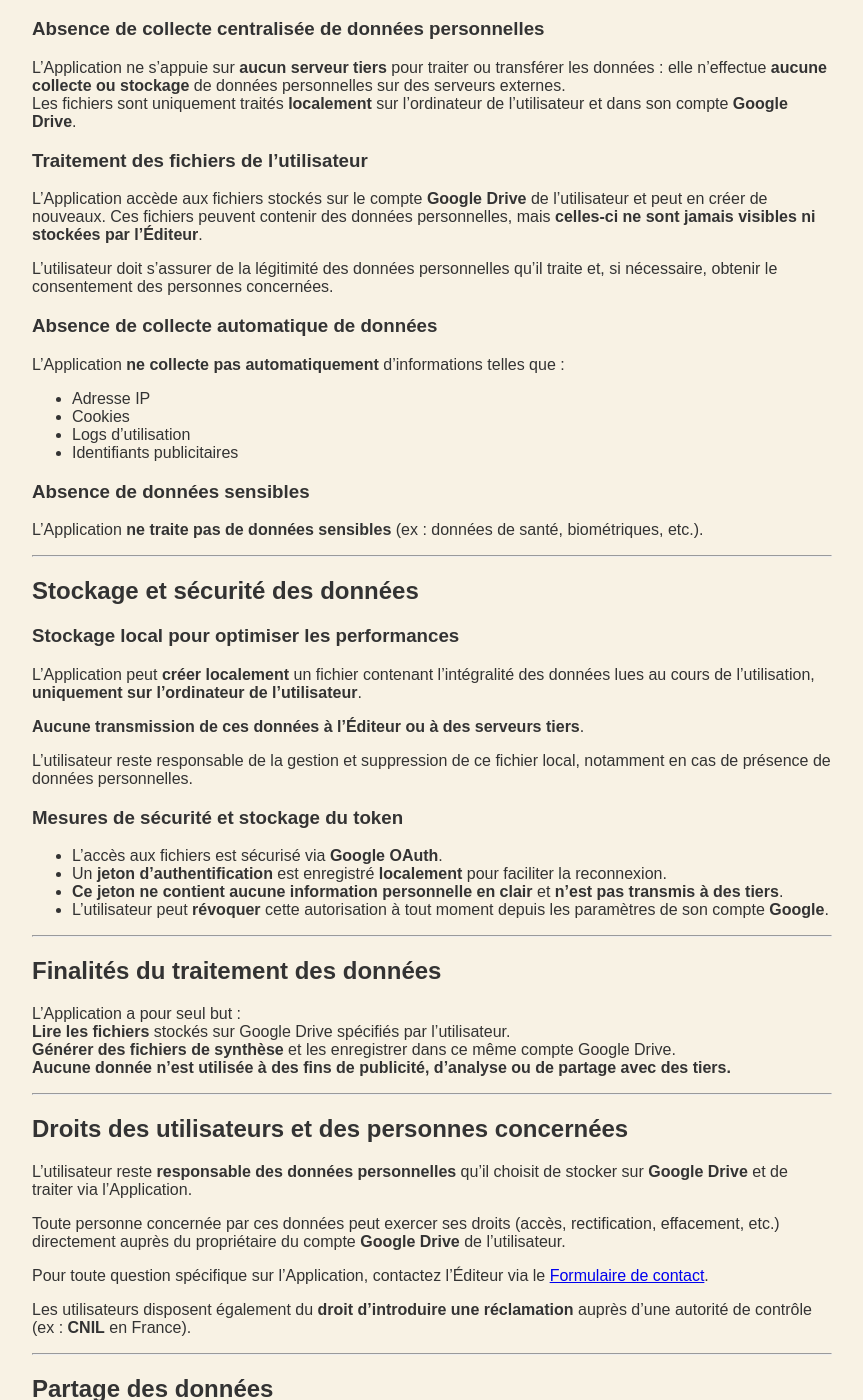
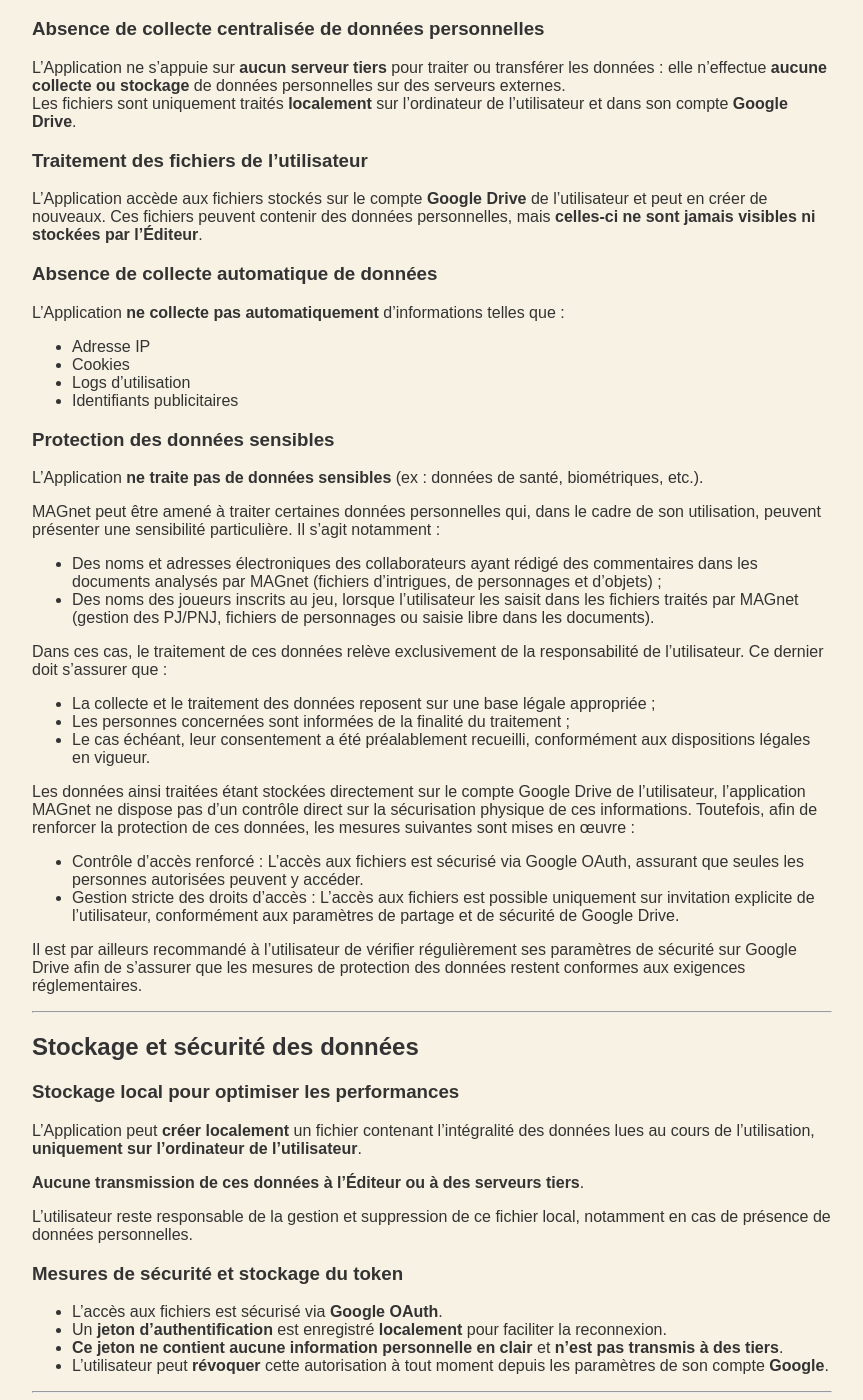
Before and after one commit to magnetlamoulinetteagn/magnetlamoulinetteagn.github.io, a Jekyll site: the page built from pages/privacy.md, in a window 1280 px wide and 1400 px high, scrolled down 625 px. Shown: the whole window, without its empty margins (208-1071 px from the left). Built offline with Jekyll 4.4.1, drawn with Linux system fonts in a browser that asks for light colours.

```diff
--- a/pages/privacy.md
+++ b/pages/privacy.md
@@ -36,7 +36,7 @@ Les fichiers sont uniquement traités **localement** sur l’ordinateur de l’u
 ### Traitement des fichiers de l’utilisateur
 L’Application accède aux fichiers stockés sur le compte **Google Drive** de l’utilisateur et peut en créer de nouveaux. Ces fichiers peuvent contenir des données personnelles, mais **celles-ci ne sont jamais visibles ni stockées par l'Éditeur**.
 
-L’utilisateur doit s’assurer de la légitimité des données personnelles qu’il traite et, si nécessaire, obtenir le consentement des personnes concernées.
+<!-- L’utilisateur doit s’assurer de la légitimité des données personnelles qu’il traite et, si nécessaire, obtenir le consentement des personnes concernées.   -->
 
 ### Absence de collecte automatique de données
 L’Application **ne collecte pas automatiquement** d’informations telles que :
@@ -45,8 +45,27 @@ L’Application **ne collecte pas automatiquement** d’informations telles que
 - Logs d’utilisation
 - Identifiants publicitaires
 
-### Absence de données sensibles
+### Protection des données sensibles
 L’Application **ne traite pas de données sensibles** (ex : données de santé, biométriques, etc.).
+
+MAGnet peut être amené à traiter certaines données personnelles qui, dans le cadre de son utilisation, peuvent présenter une sensibilité particulière. Il s’agit notamment :
+
+- Des noms et adresses électroniques des collaborateurs ayant rédigé des commentaires dans les documents analysés par MAGnet (fichiers d’intrigues, de personnages et d’objets) ;
+- Des noms des joueurs inscrits au jeu, lorsque l’utilisateur les saisit dans les fichiers traités par MAGnet (gestion des PJ/PNJ, fichiers de personnages ou saisie libre dans les documents).
+
+Dans ces cas, le traitement de ces données relève exclusivement de la responsabilité de l’utilisateur. Ce dernier doit s’assurer que :
+
+- La collecte et le traitement des données reposent sur une base légale appropriée ;
+- Les personnes concernées sont informées de la finalité du traitement ;
+- Le cas échéant, leur consentement a été préalablement recueilli, conformément aux dispositions légales en vigueur.
+
+Les données ainsi traitées étant stockées directement sur le compte Google Drive de l’utilisateur, l’application MAGnet ne dispose pas d’un contrôle direct sur la sécurisation physique de ces informations. Toutefois, afin de renforcer la protection de ces données, les mesures suivantes sont mises en œuvre :
+
+- Contrôle d’accès renforcé : L’accès aux fichiers est sécurisé via Google OAuth, assurant que seules les personnes autorisées peuvent y accéder.
+- Gestion stricte des droits d’accès : L’accès aux fichiers est possible uniquement sur invitation explicite de l’utilisateur, conformément aux paramètres de partage et de sécurité de Google Drive.
+
+Il est par ailleurs recommandé à l’utilisateur de vérifier régulièrement ses paramètres de sécurité sur Google Drive afin de s’assurer que les mesures de protection des données restent conformes aux exigences réglementaires.
+
 
 ---
 
```
Also changed, not shown: assets/css/style.css (+0 -14 lines), index.md (+54 -3 lines).
